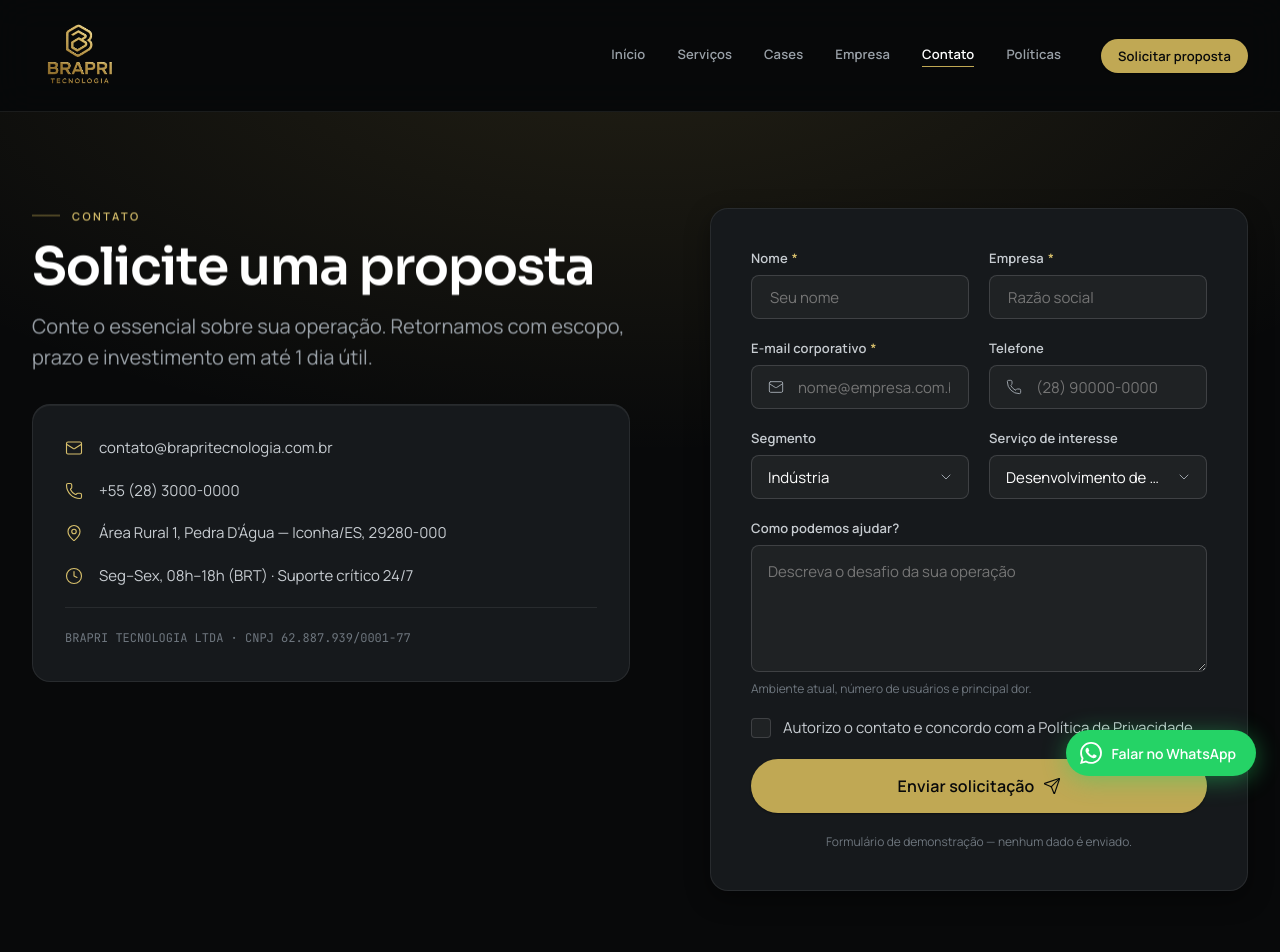
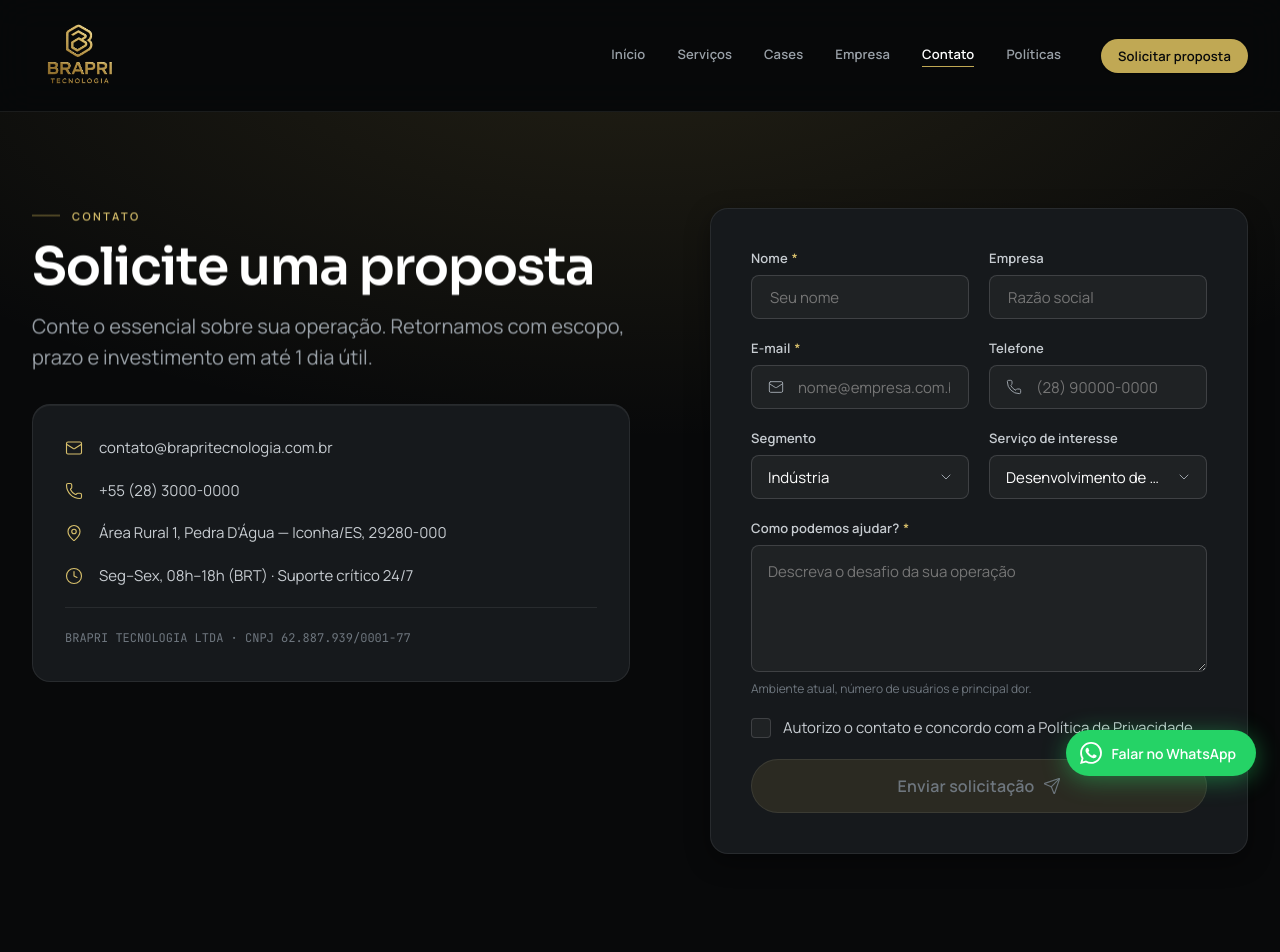
Before and after one commit to Brapri/brapri-website, a Next.js app: page /contato in a window 1280 px wide. Shown: the top 952 px of the page. Built offline with nearby package versions, Linux system fonts and the light colour scheme.

Commit message:
feat: formulário de contato funcional com envio de email via Resend

```diff
--- a/package.json
+++ b/package.json
@@ -8,11 +8,12 @@
     "start": "next start"
   },
   "dependencies": {
+    "@tanstack/react-query": "^5.101.4",
+    "lucide-react": "^0.469.0",
     "next": "16.2.12",
     "react": "^19.2.8",
     "react-dom": "^19.2.8",
-    "lucide-react": "^0.469.0",
-    "@tanstack/react-query": "^5.101.4"
+    "resend": "^6.26.0"
   },
   "devDependencies": {
     "typescript": "^5",
--- /dev/null
+++ b/src/app/api/contact/route.ts
@@ -0,0 +1,76 @@
+import { Resend } from 'resend';
+import { NextResponse } from 'next/server';
+
+const NOTIFY_TO = 'wirysdacunha@icloud.com';
+const FROM = 'BRAPRI Contato <contato@brapri.com>';
+
+export async function POST(req: Request) {
+  let body: Record<string, string>;
+  try {
+    body = await req.json();
+  } catch {
+    return NextResponse.json({ error: 'invalid_body' }, { status: 400 });
+  }
+
+  const { nome, empresa, email, telefone, segmento, servico, mensagem } = body;
+
+  if (!nome?.trim() || !email?.trim() || !mensagem?.trim()) {
+    return NextResponse.json({ error: 'missing_fields' }, { status: 422 });
+  }
+
+  const html = `
+    <div style="font-family:sans-serif;max-width:600px;margin:0 auto;color:#111">
+      <div style="background:#0D0D0D;padding:24px 32px;border-radius:8px 8px 0 0">
+        <h1 style="margin:0;font-size:20px;color:#C0A854;font-weight:600">Novo lead — BRAPRI Tecnologia</h1>
+      </div>
+      <div style="padding:32px;border:1px solid #e5e7eb;border-top:0;border-radius:0 0 8px 8px">
+        <table style="width:100%;border-collapse:collapse">
+          ${row('Nome', nome)}
+          ${row('Empresa', empresa)}
+          ${row('E-mail', `<a href="mailto:${email}" style="color:#C0A854">${email}</a>`)}
+          ${row('Telefone', telefone || '—')}
+          ${row('Segmento', segmento || '—')}
+          ${row('Serviço de interesse', servico || '—')}
+        </table>
+        <div style="margin-top:24px;padding:16px;background:#f9fafb;border-radius:6px">
+          <p style="margin:0 0 8px;font-size:12px;font-weight:600;color:#6b7280;text-transform:uppercase;letter-spacing:.05em">Mensagem</p>
+          <p style="margin:0;font-size:15px;line-height:1.6;white-space:pre-wrap">${escHtml(mensagem)}</p>
+        </div>
+        <hr style="margin:24px 0;border:0;border-top:1px solid #e5e7eb">
+        <p style="margin:0;font-size:12px;color:#9ca3af">Enviado via formulário de contato em brapri.com</p>
+      </div>
+    </div>`;
+
+  try {
+    const resend = new Resend(process.env.RESEND_API_KEY);
+    const { error } = await resend.emails.send({
+      from: FROM,
+      to: NOTIFY_TO,
+      replyTo: email,
+      subject: `[BRAPRI] Proposta — ${nome} · ${empresa || 'sem empresa'}`,
+      html,
+    });
+
+    if (error) {
+      console.error('[contact] resend error', error);
+      return NextResponse.json({ error: 'send_failed' }, { status: 502 });
+    }
+
+    return NextResponse.json({ ok: true });
+  } catch (err) {
+    console.error('[contact] unexpected error', err);
+    return NextResponse.json({ error: 'internal' }, { status: 500 });
+  }
+}
+
+function row(label: string, value: string) {
+  return `
+    <tr>
+      <td style="padding:10px 0;border-bottom:1px solid #f3f4f6;font-size:12px;color:#6b7280;font-weight:600;text-transform:uppercase;letter-spacing:.05em;width:160px;vertical-align:top">${label}</td>
+      <td style="padding:10px 0 10px 16px;border-bottom:1px solid #f3f4f6;font-size:14px;color:#111">${value}</td>
+    </tr>`;
+}
+
+function escHtml(s: string) {
+  return s.replace(/&/g, '&amp;').replace(/</g, '&lt;').replace(/>/g, '&gt;');
+}
--- a/src/components/website/Contact.tsx
+++ b/src/components/website/Contact.tsx
@@ -15,8 +15,37 @@
 import { Reveal } from './Reveal';
 import { company, services } from '@/data';
 
+type Status = 'idle' | 'sending' | 'ok' | 'error';
+
 export function Contact() {
-  const [sent, setSent] = useState(false);
+  const [status, setStatus] = useState<Status>('idle');
+  const [consent, setConsent] = useState(false);
+  const [fields, setFields] = useState({
+    nome: '', empresa: '', email: '', telefone: '',
+    segmento: 'Indústria', servico: services[0]?.title ?? '',
+    mensagem: '',
+  });
+
+  const set = (k: keyof typeof fields) => (e: React.ChangeEvent<HTMLInputElement | HTMLTextAreaElement | HTMLSelectElement>) =>
+    setFields((f) => ({ ...f, [k]: e.target.value }));
+
+  const valid = fields.nome.trim() && fields.email.trim() && fields.mensagem.trim() && consent;
+
+  async function submit(e: React.FormEvent) {
+    e.preventDefault();
+    if (!valid || status === 'sending') return;
+    setStatus('sending');
+    try {
+      const res = await fetch('/api/contact', {
+        method: 'POST',
+        headers: { 'Content-Type': 'application/json' },
+        body: JSON.stringify(fields),
+      });
+      setStatus(res.ok ? 'ok' : 'error');
+    } catch {
+      setStatus('error');
+    }
+  }
 
   const contactInfo = [
     ['mail', company.email],
@@ -45,37 +74,67 @@
             </span>
           </Card>
         </div>
+
         <Reveal variant="blur" delay={120} style={{ display: 'flex', minWidth: 0 }}>
           <Card variant="elevated" padding="var(--space-10)" style={{ display: 'flex', flexDirection: 'column', gap: 'var(--space-5)', minWidth: 0, flex: 1 }}>
-            {sent && (
-              <Alert tone="success" title="Solicitação recebida">
+            {status === 'ok' && (
+              <Alert tone="success" title="Solicitação recebida!">
                 Responderemos em até 1 dia útil no e-mail informado.
               </Alert>
             )}
+            {status === 'error' && (
+              <Alert tone="danger" title="Erro ao enviar">
+                Tente novamente ou fale direto pelo WhatsApp.
+              </Alert>
+            )}
+
+            {status !== 'ok' && (
+              <form onSubmit={submit} style={{ display: 'contents' }}>
                 <div className="g-fields" style={{ gap: 'var(--space-5)', minWidth: 0 }}>
-              <Field style={{ minWidth: 0 }} label="Nome" required><Input placeholder="Seu nome" /></Field>
-              <Field style={{ minWidth: 0 }} label="Empresa" required><Input placeholder="Razão social" /></Field>
+                  <Field style={{ minWidth: 0 }} label="Nome" required>
+                    <Input placeholder="Seu nome" value={fields.nome} onChange={set('nome')} required />
+                  </Field>
+                  <Field style={{ minWidth: 0 }} label="Empresa">
+                    <Input placeholder="Razão social" value={fields.empresa} onChange={set('empresa')} />
+                  </Field>
                 </div>
                 <div className="g-fields" style={{ gap: 'var(--space-5)', minWidth: 0 }}>
-              <Field style={{ minWidth: 0 }} label="E-mail corporativo" required><Input type="email" icon="mail" placeholder="nome@empresa.com.br" /></Field>
-              <Field style={{ minWidth: 0 }} label="Telefone"><Input icon="phone" placeholder="(28) 90000-0000" /></Field>
+                  <Field style={{ minWidth: 0 }} label="E-mail" required>
+                    <Input type="email" icon="mail" placeholder="nome@empresa.com.br" value={fields.email} onChange={set('email')} required />
+                  </Field>
+                  <Field style={{ minWidth: 0 }} label="Telefone">
+                    <Input icon="phone" placeholder="(28) 90000-0000" value={fields.telefone} onChange={set('telefone')} />
+                  </Field>
                 </div>
                 <div className="g-fields" style={{ gap: 'var(--space-5)', minWidth: 0 }}>
                   <Field style={{ minWidth: 0 }} label="Segmento">
-                <Select options={['Indústria', 'Varejo', 'Logística', 'Serviços', 'Setor público', 'Outro']} />
+                    <Select
+                      options={['Indústria', 'Varejo', 'Logística', 'Serviços', 'Setor público', 'Outro']}
+                      value={fields.segmento}
+                      onChange={set('segmento')}
+                    />
                   </Field>
                   <Field style={{ minWidth: 0 }} label="Serviço de interesse">
-                <Select options={services.map((s) => s.title)} />
+                    <Select
+                      options={services.map((s) => s.title)}
+                      value={fields.servico}
+                      onChange={set('servico')}
+                    />
                   </Field>
                 </div>
-            <Field style={{ minWidth: 0 }} label="Como podemos ajudar?" hint="Ambiente atual, número de usuários e principal dor.">
-              <Textarea rows={4} placeholder="Descreva o desafio da sua operação" />
+                <Field style={{ minWidth: 0 }} label="Como podemos ajudar?" hint="Ambiente atual, número de usuários e principal dor." required>
+                  <Textarea rows={4} placeholder="Descreva o desafio da sua operação" value={fields.mensagem} onChange={set('mensagem')} required />
                 </Field>
-            <Checkbox label="Autorizo o contato e concordo com a Política de Privacidade." />
-            <Button fullWidth size="lg" iconRight="send" onClick={() => setSent(true)}>Enviar solicitação</Button>
-            <span style={{ fontSize: 'var(--text-caption)', color: 'var(--text-faint)', textAlign: 'center' }}>
-              Formulário de demonstração — nenhum dado é enviado.
-            </span>
+                <Checkbox
+                  label="Autorizo o contato e concordo com a Política de Privacidade."
+                  checked={consent}
+                  onChange={setConsent}
+                />
+                <Button fullWidth size="lg" iconRight="send" disabled={!valid || status === 'sending'}>
+                  {status === 'sending' ? 'Enviando…' : 'Enviar solicitação'}
+                </Button>
+              </form>
+            )}
           </Card>
         </Reveal>
       </div>
```
Also changed, not shown: 1 other file (tests, documents, lock files or other folders). Lines whose indentation alone changed are shown as unchanged.
